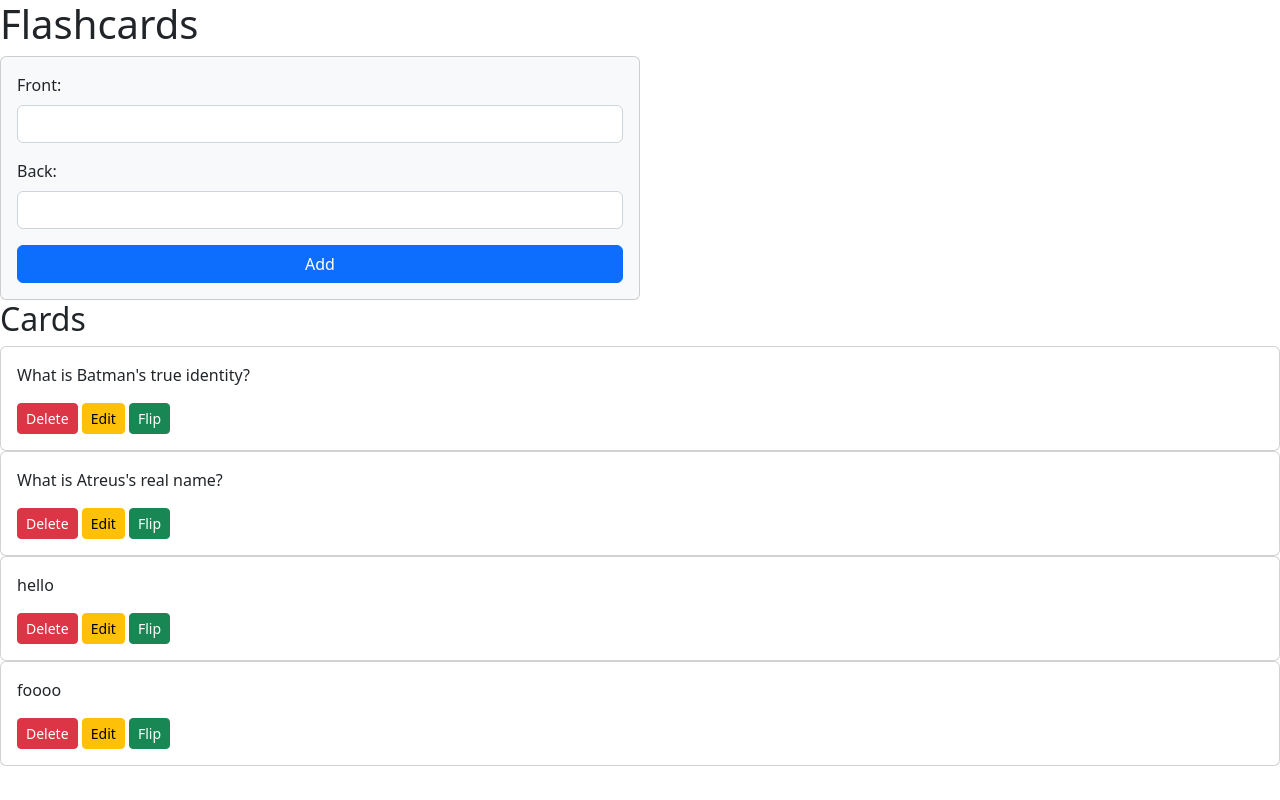
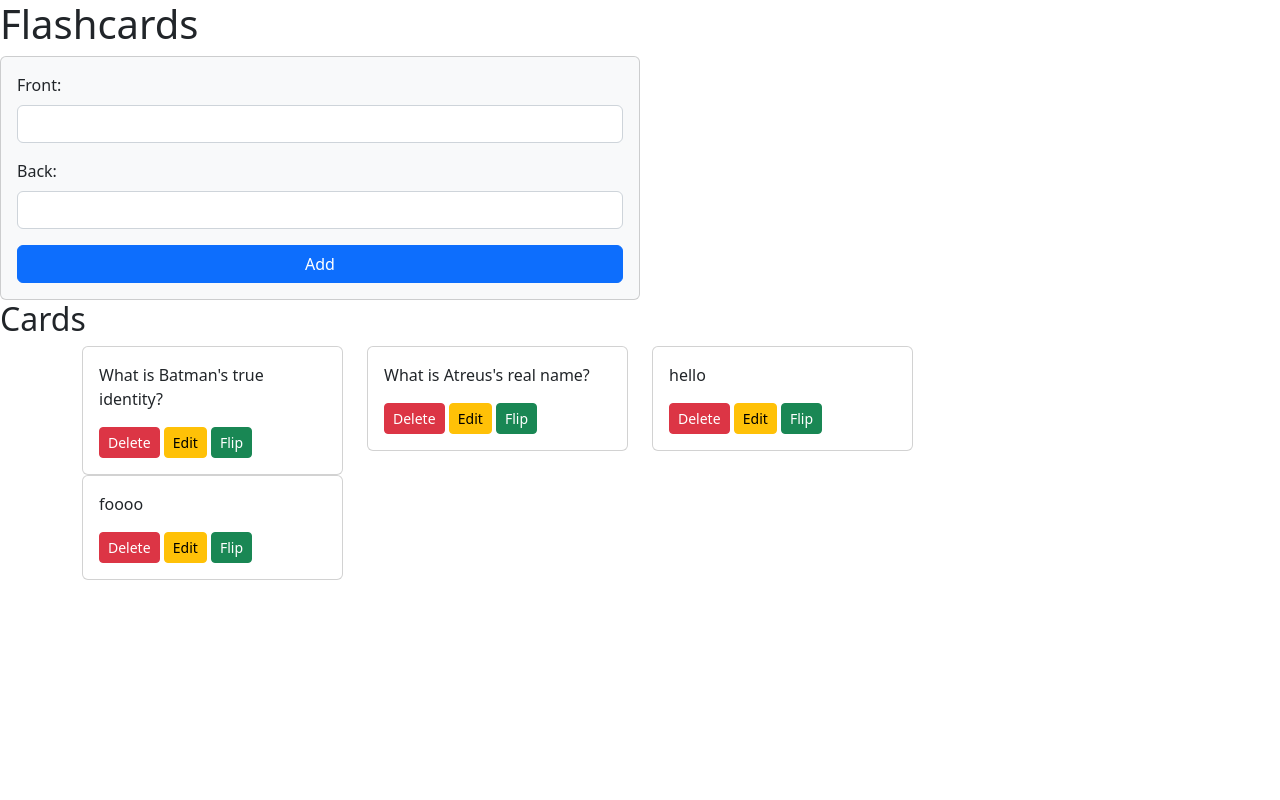
Before and after one commit to gdeep141/flashcards-final-project, a React (Create React App) app: page / in a window 1280 px wide. Built offline with nearby package versions, Linux system fonts and the light colour scheme; data requests are answered from the project's data file.

Commit message:
added grid

```diff
--- a/db.json
+++ b/db.json
@@ -14,7 +14,7 @@
     },
     {
       "front": "hello",
-      "back": "there",
+      "back": "woooo",
       "id": 3,
       "side": "front"
     },
--- a/src/App.js
+++ b/src/App.js
@@ -1,7 +1,7 @@
 import { useState, useEffect } from "react";
 import Card from "./components/Card";
 import AddCardForm from "./components/AddCardForm";
-
+import CardGrid from "./components/CardGrid";
 import cardService from "./components/services/card.js";
 
 const App = () => {
@@ -94,7 +94,8 @@ const App = () => {
         handleBackChange={handleBackChange}
       />
       <h2>Cards</h2>
-      {cards.map((card) => (
+      <CardGrid />
+      {/* {cards.map((card) => (
         <Card
           key={card.id}
           card={card}
@@ -102,7 +103,7 @@ const App = () => {
           handleEdit={() => editCard(card)}
           handleFlip={() => flipCard(card)}
         />
-      ))}
+      ))} */}
     </div>
   );
 };
--- a/src/components/Card.js
+++ b/src/components/Card.js
@@ -20,6 +20,8 @@ const Card = ({ card, handleDelete, handleEdit, handleFlip }) => {
   //   textAlign: "center",
   // };
 
+  if (!card) return; // Used for short rows at end of grid
+
   return (
     <div className="card">
       <div className="card-body">
--- /dev/null
+++ b/src/components/CardGrid.js
@@ -0,0 +1,85 @@
+import { useEffect, useState } from "react";
+
+import Container from "react-bootstrap/Container";
+import Row from "react-bootstrap/Row";
+import Col from "react-bootstrap/Col";
+import cardService from "./services/card";
+import Card from "./Card";
+
+const CardGrid = () => {
+  const [cards, setCards] = useState([]);
+
+  const deleteCard = (card) => {
+    if (window.confirm(`Are you sure you wish to delete this card?`)) {
+      cardService.remove(card.id).then(() => {
+        setCards(cards.filter((c) => c.id !== card.id));
+      });
+    }
+  };
+
+  const editCard = (card) => {
+    const newValue = prompt(`Please enter a new ${card.side}`);
+    if (!newValue) {
+      return;
+    }
+    const newCard =
+      card.side === "front"
+        ? { ...card, front: newValue }
+        : { ...card, back: newValue };
+    cardService.update(card.id, newCard).then((response) => {
+      setCards(cards.map((c) => (c.id === card.id ? response.data : c)));
+    });
+  };
+
+  const flipCard = (card) => {
+    const newSide = card.side === "front" ? "back" : "front";
+    const flippedCard = { ...card, side: newSide };
+    cardService.update(card.id, flippedCard).then((response) => {
+      setCards(cards.map((c) => (c.id === card.id ? flippedCard : c)));
+    });
+  };
+
+  useEffect(() => {
+    cardService.getAll().then((response) => {
+      setCards(response.data);
+    });
+  }, []);
+
+  /*
+  Split cards into lists of 3, where the last list is padded if short.
+  e.g. [1,2,3,4,5,6,7] becomes [[1,2,3], [4,5,6], [7, undefined, undefined]]
+  */
+  let splitCards = [];
+  const rowSize = 3;
+  for (let i = 0; i < cards.length; i += rowSize) {
+    let row = cards.slice(i, i + rowSize);
+    // if (row.length < rowSize) {
+    //   row = row.concat(Array(rowSize - row.length).fill());
+    // }
+    splitCards.push([row]);
+  }
+
+  return (
+    <Container>
+      {splitCards.map((row) => (
+        <Row>
+          {row.map((col) =>
+            col.map((card) => (
+              <Col className="col-3">
+                <Card
+                  id={card.id}
+                  card={card}
+                  handleDelete={() => deleteCard(card.id)}
+                  handleEdit={() => editCard(card)}
+                  handleFlip={() => flipCard(card)}
+                />
+              </Col>
+            ))
+          )}
+        </Row>
+      ))}
+    </Container>
+  );
+};
+
+export default CardGrid;
```
Also changed, not shown: test.js (added, +16 -0 lines).
